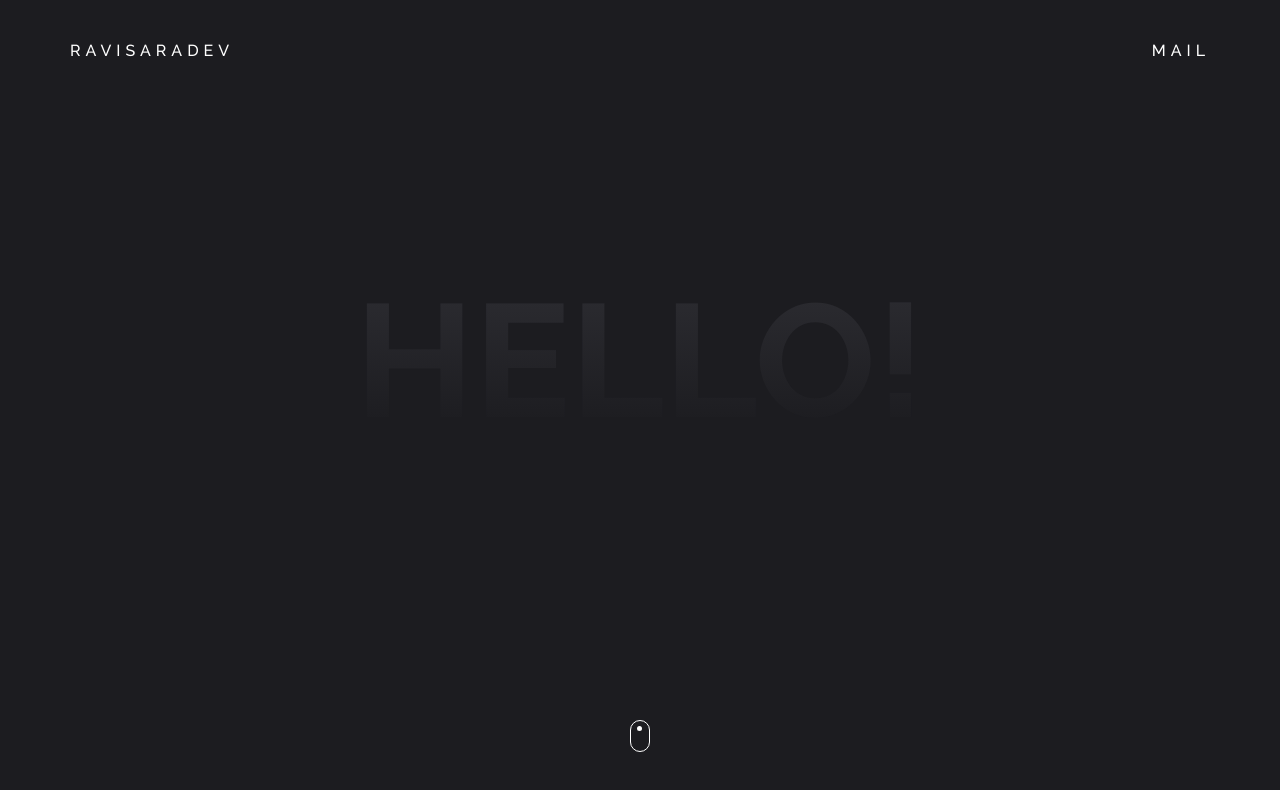
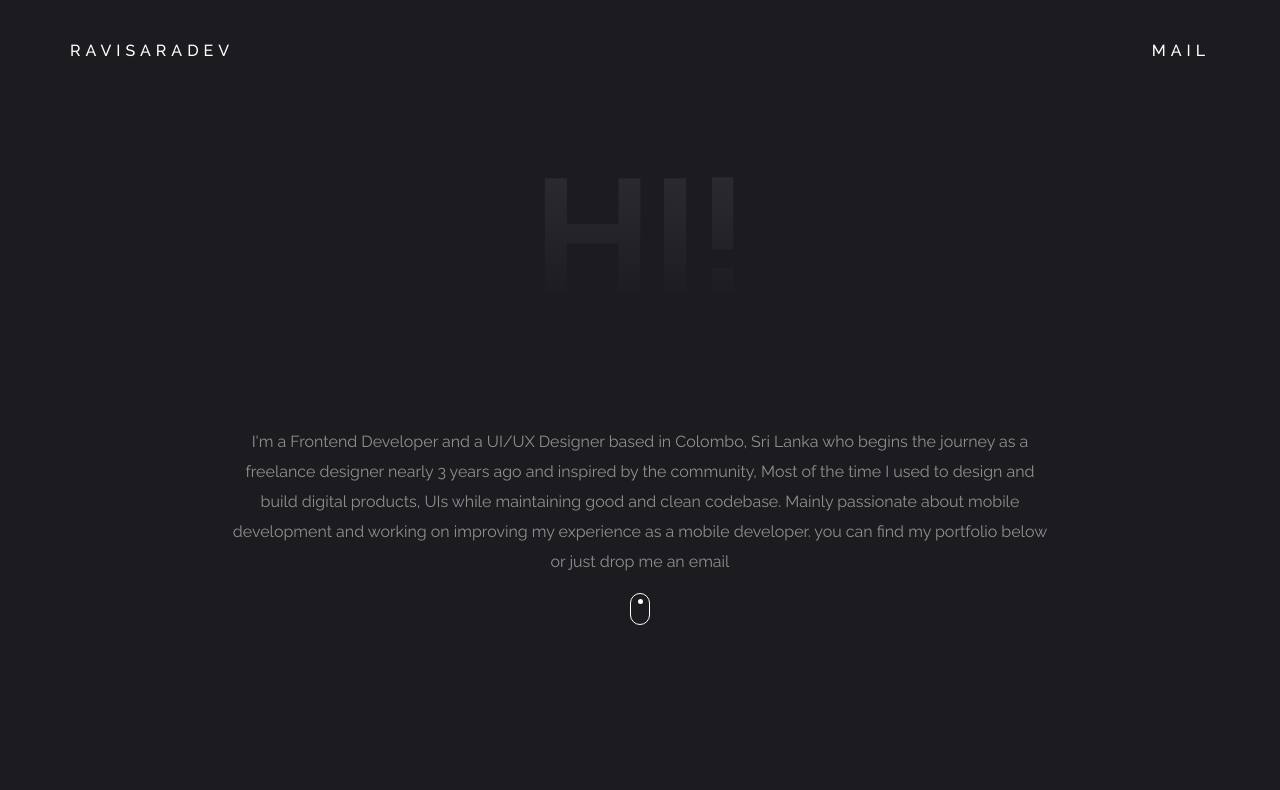
Before and after one commit to RavisaraDev/portfolio, a React (Create React App) app: page / in a window 1280 px wide. Shown: the top 790 px of the page. Built offline with nearby package versions, Linux system fonts and the light colour scheme.

Commit message:
Mouse scroller animation with new layout

```diff
--- a/src/App.js
+++ b/src/App.js
@@ -3,12 +3,7 @@ import styled from "styled-components";
 import {NavBar} from "./components/NavBar";
 import {MouseScroller} from './components/MouseScroller'
 
-const Wrapper = styled.div`
-
-`;
-
 const Container = styled.div`
-    height: 90vh;
     display: flex;
     align-items: center;
     justify-content: center;
@@ -19,6 +14,19 @@ const Container = styled.div`
 
 const Content = styled.div`
     text-align: center;
+    margin-top: 60px;
+`;
+
+const Description = styled.p`
+    padding: 0 45px;
+    text-align: center;
+    max-width: 51rem;
+    line-height: 30px;
+    opacity: .5;
+
+    @media screen and (max-width: 500px) {
+        padding: 0 35px;
+    }
 `;
 
 const FadeTitle = styled.h1`
@@ -46,8 +54,15 @@ function App() {
             <Container>
                 <NavBar/>
                 <Content>
-                    <FadeTitle>Hello!</FadeTitle>
+                    <FadeTitle>Hi!</FadeTitle>
                 </Content>
+                <Description>
+                    I'm a Frontend Developer and a UI/UX Designer based in Colombo, Sri Lanka who begins the journey as a
+                    freelance designer nearly 3 years ago and inspired by the community, Most of the time I used to
+                    design and build digital products, UIs while maintaining good and clean codebase. Mainly passionate
+                    about mobile development and working on improving my experience as a mobile developer. you can find
+                    my portfolio below or just drop me an email
+                </Description>
             </Container>
             <MouseScroller/>
         </>
```
